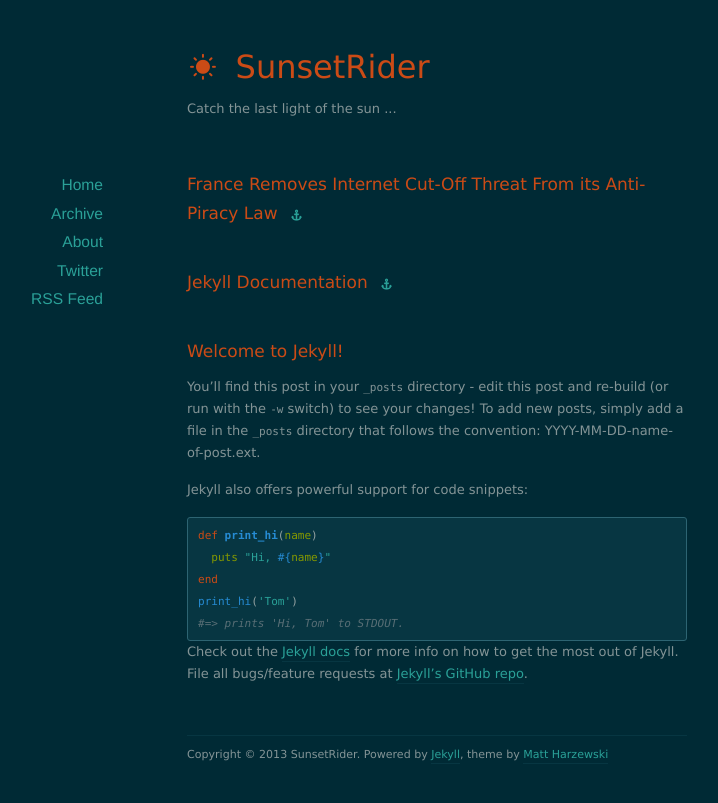
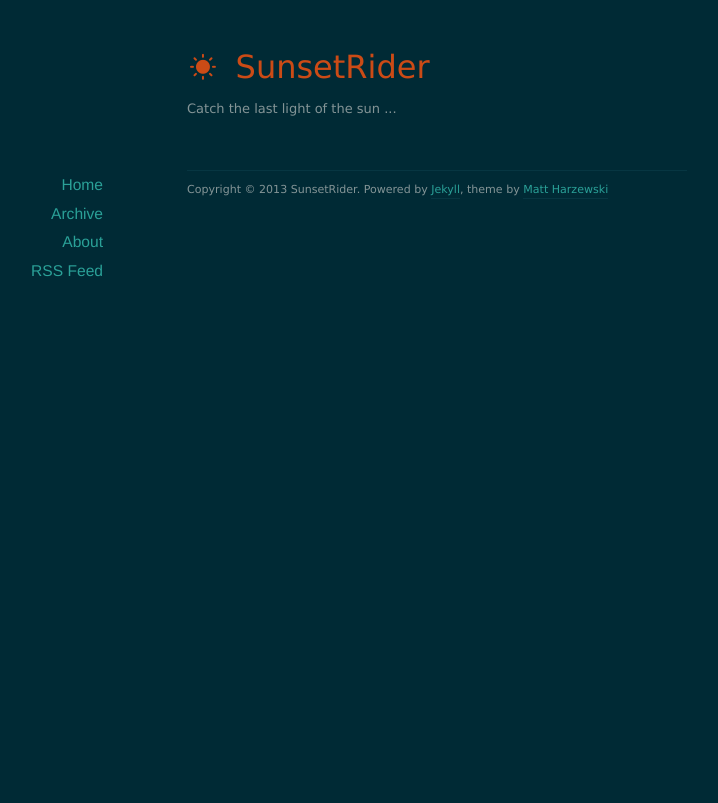
Before and after one commit to SunsetRider/sunsetrider.github.io, a Jekyll site: the page built from index.html, in a window 1280 px wide. Shown: the top 803 px of the page, without its empty margins (203-921 px from the left). Built offline with Jekyll 4.4.1, drawn with Linux system fonts in a browser that asks for light colours; nearby versions of some CDN libraries; the list of posts is cut into pages by our own code.

Commit message:
modify the theme

```diff
--- a/_layouts/default.html
+++ b/_layouts/default.html
@@ -36,7 +36,6 @@
           <li><a href="/">Home</a></li>
           <li><a href="/archives">Archive</a></li>
           <li><a href="/about">About</a></li>
-          <li><a href="http://twitter.com/redwall_hp">Twitter</a></li>
           <li><a href="/feed.xml">RSS Feed</a></li>
         </ul>
       </nav>
--- a/_posts/2013-06-05-france-removes-internet-cut-off.markdown
+++ /dev/null
@@ -1,6 +0,0 @@
----
-layout: post
-title:  "France Removes Internet Cut-Off Threat From its Anti-Piracy Law"
-date:   2013-06-05 20:33:11
-external-url: http://arstechnica.com/tech-policy/2013/06/france-removes-internet-cut-off-threat-from-its-anti-piracy-law/
----
--- a/_posts/2013-06-05-jekyll-documentation.markdown
+++ /dev/null
@@ -1,6 +0,0 @@
----
-layout: post
-title:  "Jekyll Documentation"
-date:   2013-06-05 20:03:11
-external-url: http://jekyllrb.com/docs/home/
----
--- a/_posts/2013-06-05-welcome-to-jekyll.markdown
+++ /dev/null
@@ -1,24 +0,0 @@
----
-layout: post
-title:  "Welcome to Jekyll!"
-date:   2013-06-05 17:06:25
-categories: jekyll update
----
-
-You'll find this post in your `_posts` directory - edit this post and re-build (or run with the `-w` switch) to see your changes!
-To add new posts, simply add a file in the `_posts` directory that follows the convention: YYYY-MM-DD-name-of-post.ext.
-
-Jekyll also offers powerful support for code snippets:
-
-{% highlight ruby %}
-def print_hi(name)
-  puts "Hi, #{name}"
-end
-print_hi('Tom')
-#=> prints 'Hi, Tom' to STDOUT.
-{% endhighlight %}
-
-Check out the [Jekyll docs][jekyll] for more info on how to get the most out of Jekyll. File all bugs/feature requests at [Jekyll's GitHub repo][jekyll-gh].
-
-[jekyll-gh]: https://github.com/mojombo/jekyll
-[jekyll]:    http://jekyllrb.com
--- a/about/index.markdown
+++ b/about/index.markdown
@@ -2,8 +2,6 @@
 layout: default
 title: About
 ---
-
-This is where you would but a short bio, and/or a description of your site. It also serves as an example of how to set up a standalone page. For example:
-
-<img src="/images/sunsetrider.png" class="right" />
-It's never too late to get the truth.
+A rider who is chasing the sunset.
+<!-- A coder who is learing to be good coder. -->
+<img src="/images/sunsetrider.png" class="" width="20%" height="20%" />
```
